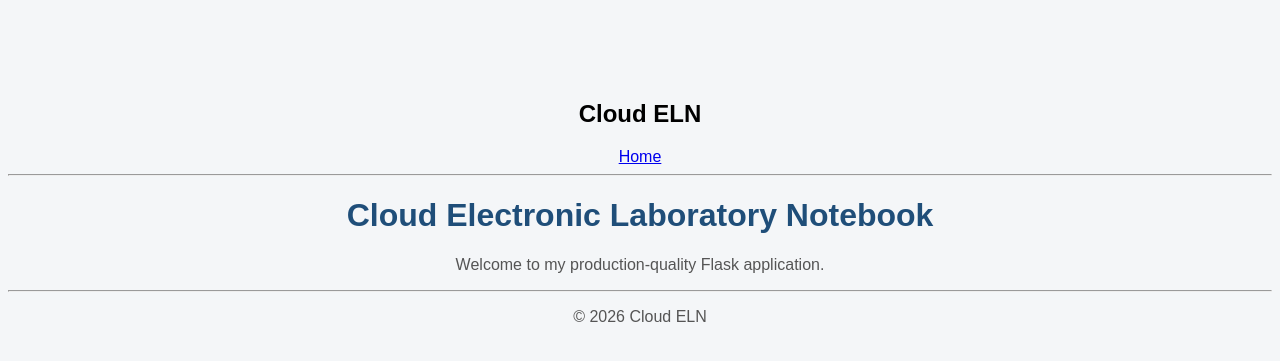
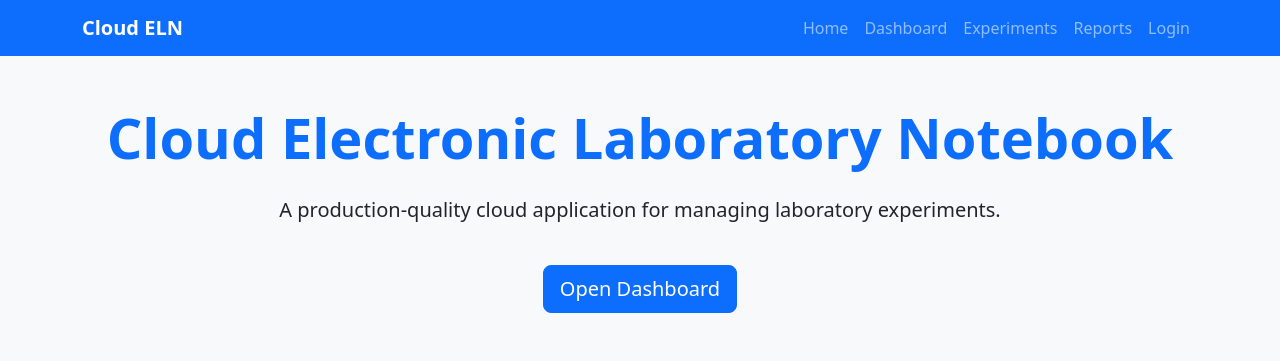
Before and after one commit to folaaramide/cloud-eln, a Flask app: page / in a window 1280 px wide. Shown: the top 361 px of the page. Run offline with Flask 3, Linux system fonts and the light colour scheme.

Commit message:
Add multi-page navigation using Flask Blueprints

```diff
--- a/app/static/style.css
+++ b/app/static/style.css
@@ -1,14 +1,19 @@
-body {
-    font-family: Arial, sans-serif;
-    background-color: #f4f6f8;
-    text-align: center;
-    margin-top: 100px;
+body{
+
+    background:#f8f9fa;
+
 }
 
-h1 {
-    color: #1f4e79;
+.display-4{
+
+    color:#0d6efd;
+
+    font-weight:700;
+
 }
 
-p {
-    color: #555;
+.navbar-brand{
+
+    font-weight:bold;
+
 }
--- a/app/templates/base.html
+++ b/app/templates/base.html
@@ -1,45 +1,83 @@
 <!DOCTYPE html>
 <html lang="en">
+
 <head>
+
     <meta charset="UTF-8">
-    <meta name="viewport" content="width=device-width, initial-scale=1.0">
+
+    <meta name="viewport"
+          content="width=device-width, initial-scale=1.0">
+
     <title>Cloud ELN</title>
+
+    <link href="https://cdn.jsdelivr.net/npm/bootstrap@5.3.7/dist/css/bootstrap.min.css"
+          rel="stylesheet">
 
     <link rel="stylesheet"
           href="{{ url_for('static', filename='style.css') }}">
+
 </head>
 
 <body>
 
-<header>
+<nav class="navbar navbar-expand-lg navbar-dark bg-primary">
 
-    <h2>Cloud ELN</h2>
+    <div class="container">
 
-    <nav>
+        <a class="navbar-brand" href="/">Cloud ELN</a>
 
-        <a href="/">Home</a>
+        <button class="navbar-toggler"
+                type="button"
+                data-bs-toggle="collapse"
+                data-bs-target="#navbar">
 
-    </nav>
+            <span class="navbar-toggler-icon"></span>
 
-    <hr>
+        </button>
 
-</header>
+        <div class="collapse navbar-collapse"
+             id="navbar">
 
-<main>
+            <ul class="navbar-nav ms-auto">
+
+                <li class="nav-item">
+                    <a class="nav-link" href="/">Home</a>
+                </li>
+
+                <li class="nav-item">
+                    <a class="nav-link" href="/dashboard">Dashboard</a>
+                </li>
+
+                <li class="nav-item">
+                    <a class="nav-link" href="/experiments">Experiments</a>
+                </li>
+
+                <li class="nav-item">
+                    <a class="nav-link" href="/reports">Reports</a>
+                </li>
+
+                <li class="nav-item">
+                    <a class="nav-link" href="/login">Login</a>
+                </li>
+
+            </ul>
+
+        </div>
+
+    </div>
+
+</nav>
+
+<div class="container mt-5">
 
 {% block content %}
 
 {% endblock %}
 
-</main>
+</div>
 
-<hr>
-
-<footer>
-
-    <p>© 2026 Cloud ELN</p>
-
-</footer>
+<script src="https://cdn.jsdelivr.net/npm/bootstrap@5.3.7/dist/js/bootstrap.bundle.min.js"></script>
 
 </body>
+
 </html>
--- a/app/templates/index.html
+++ b/app/templates/index.html
@@ -2,8 +2,23 @@
 
 {% block content %}
 
-<h1>Cloud Electronic Laboratory Notebook</h1>
+<div class="text-center">
 
-<p>Welcome to my production-quality Flask application.</p>
+    <h1 class="display-4">Cloud Electronic Laboratory Notebook</h1>
+
+    <p class="lead mt-4">
+
+        A production-quality cloud application for managing laboratory experiments.
+
+    </p>
+
+    <a href="/dashboard"
+       class="btn btn-primary btn-lg mt-4">
+
+        Open Dashboard
+
+    </a>
+
+</div>
 
 {% endblock %}
```
Also changed, not shown: app/__init__.py (+11 -0 lines), app/routes/auth.py (added, +8 -0 lines), app/routes/dashboard.py (added, +8 -0 lines), app/routes/experiments.py (added, +8 -0 lines), app/routes/reports.py (added, +8 -0 lines), app/templates/dashboard.html (added, +9 -0 lines), app/templates/experiments.html (added, +9 -0 lines), app/templates/login.html (added, +9 -0 lines), app/templates/reports.html (added, +9 -0 lines).
